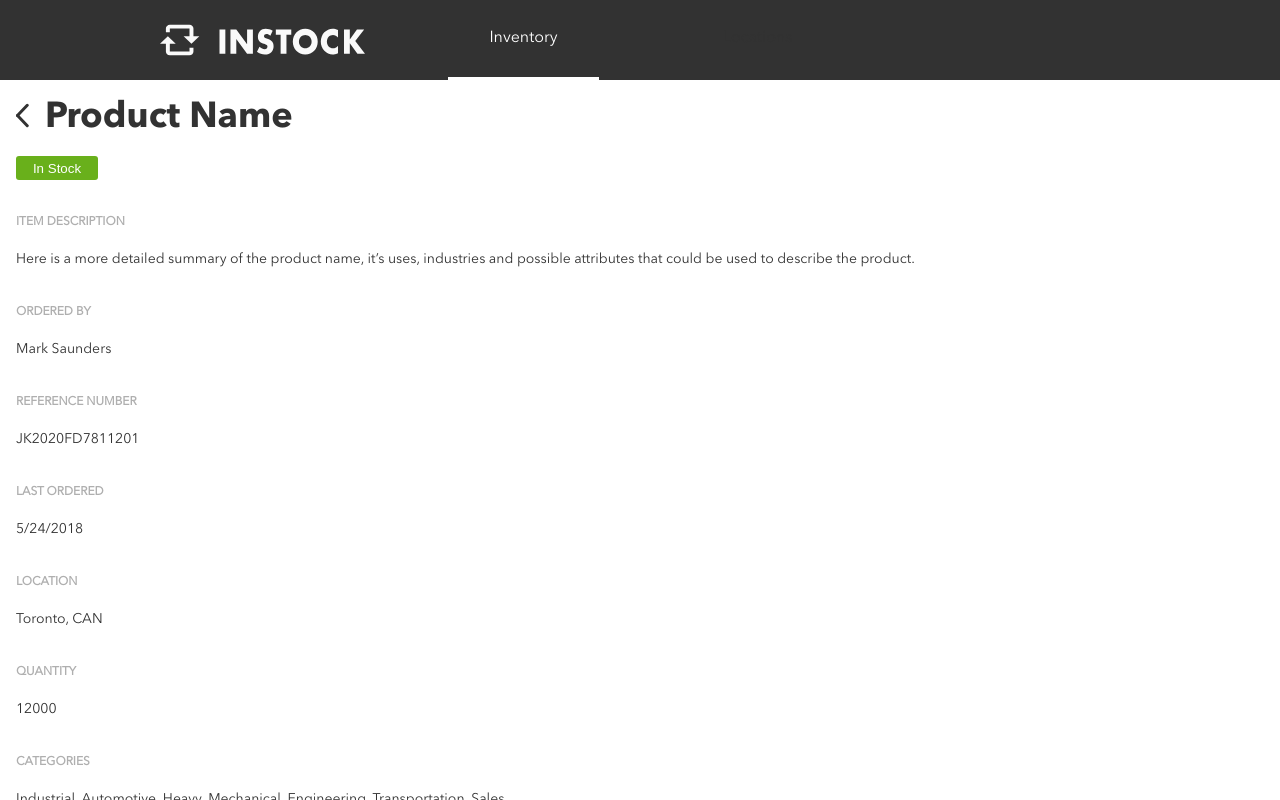
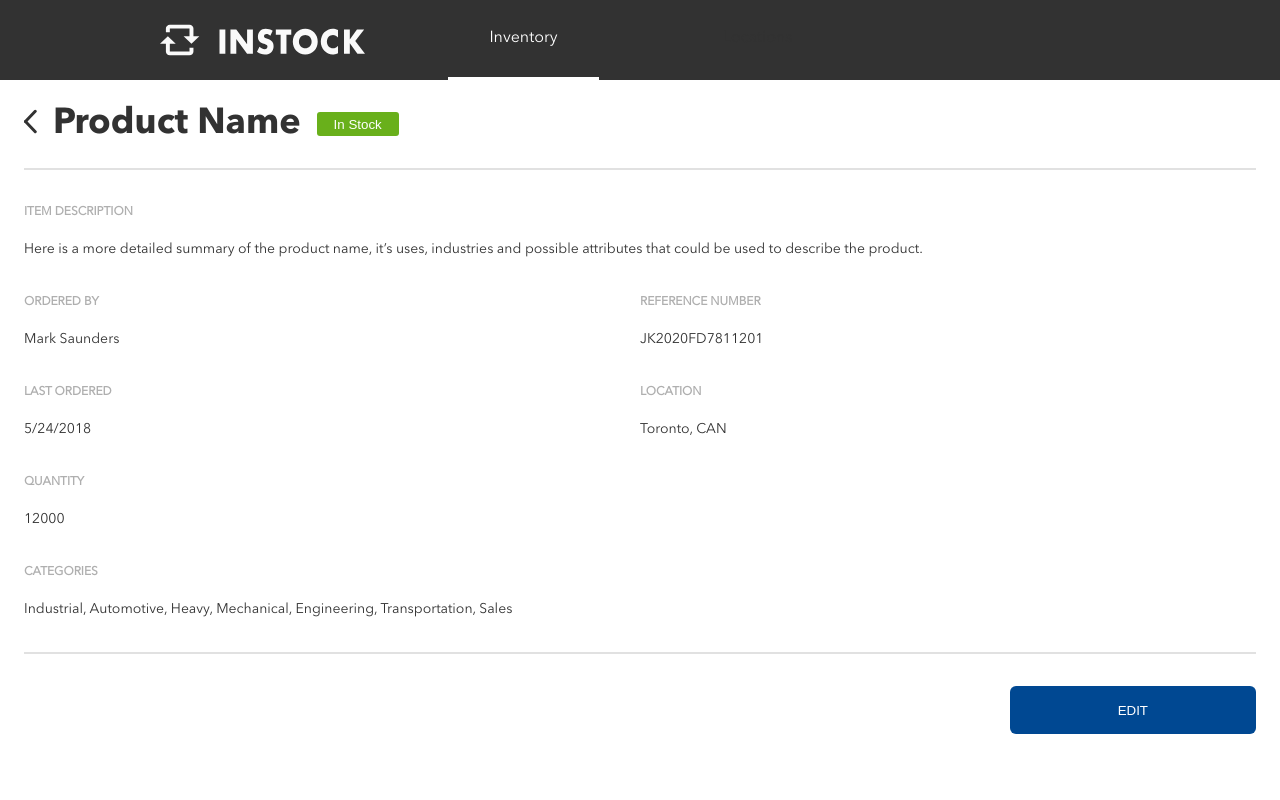
Before and after one commit to Jennormous/InStock, a React (Create React App) app in the folder client/: page / in a window 1280 px wide. Built offline with nearby package versions, Linux system fonts and the light colour scheme.

Commit message:
Tablet styling done, moving on to finish responsiveness then power through backend

```diff
--- a/client/src/components/Product.js
+++ b/client/src/components/Product.js
@@ -12,7 +12,8 @@ export default class Product extends Component {
           <h1 className="product__name texthead">Product Name</h1>
         </div>
         <button className="product__stock">In Stock</button>
-        <div className="product__textwrap">
+        <div className="product__textcontainer">
+          <div className="product__description">
             <h3 className="product__texthead label">ITEM DESCRIPTION</h3>
             <p className="product__textbody para">
               Here is a more detailed summary of the product name, it’s uses,
@@ -40,13 +41,14 @@ export default class Product extends Component {
             <h3 className="product__texthead label">QUANTITY</h3>
             <p className="product__textbody para">12000</p>
           </div>
-        <div className="product__textwrap">
+          <div className="product__categories">
             <h3 className="product__texthead label">CATEGORIES</h3>
             <p className="product__textbody para">
               Industrial, Automotive, Heavy, Mechanical, Engineering,
               Transportation, Sales
             </p>
           </div>
+        </div>
         <button className="product__edit">EDIT</button>
       </div>
     );
--- a/client/src/styles/main.css
+++ b/client/src/styles/main.css
@@ -193,6 +193,12 @@
       flex-wrap: wrap;
 }
 
+@media only screen and (min-width: 768px) {
+  .product__wrapper {
+    margin: 0 1.5rem;
+  }
+}
+
 .product__headwrap {
   -ms-flex-preferred-size: 100%;
       flex-basis: 100%;
@@ -202,6 +208,13 @@
   -webkit-box-align: center;
       -ms-flex-align: center;
           align-items: center;
+}
+
+@media only screen and (min-width: 768px) {
+  .product__headwrap {
+    -ms-flex-preferred-size: auto;
+        flex-basis: auto;
+  }
 }
 
 .product__backicon {
@@ -222,6 +235,28 @@
   background-color: #69b01b;
 }
 
+@media only screen and (min-width: 768px) {
+  .product__stock {
+    margin: 2rem 0 2rem 1rem;
+  }
+}
+
+.product__textcontainer {
+  display: -webkit-box;
+  display: -ms-flexbox;
+  display: flex;
+  -ms-flex-wrap: wrap;
+      flex-wrap: wrap;
+}
+
+@media only screen and (min-width: 768px) {
+  .product__textcontainer {
+    padding-top: 2rem;
+    border-top: solid 2px #e1e1e1;
+    border-bottom: solid 2px #e1e1e1;
+  }
+}
+
 .product__textwrap {
   -ms-flex-preferred-size: 100%;
       flex-basis: 100%;
@@ -233,6 +268,13 @@
   margin: 0;
 }
 
+@media only screen and (min-width: 768px) {
+  .product__textwrap {
+    -ms-flex-preferred-size: 50%;
+        flex-basis: 50%;
+  }
+}
+
 .product__texthead {
   -ms-flex-preferred-size: 100%;
       flex-basis: 100%;
@@ -241,6 +283,28 @@
 
 .product__textbody {
   margin: 0 0 2rem 0;
+}
+
+.product__description {
+  -ms-flex-preferred-size: 100%;
+      flex-basis: 100%;
+  -ms-flex-wrap: wrap;
+      flex-wrap: wrap;
+  display: -webkit-box;
+  display: -ms-flexbox;
+  display: flex;
+  margin: 0;
+}
+
+.product__categories {
+  -ms-flex-preferred-size: 100%;
+      flex-basis: 100%;
+  -ms-flex-wrap: wrap;
+      flex-wrap: wrap;
+  display: -webkit-box;
+  display: -ms-flexbox;
+  display: flex;
+  margin: 0;
 }
 
 .product__edit {
@@ -269,6 +333,14 @@
   outline: none;
 }
 
+@media only screen and (min-width: 768px) {
+  .product__edit {
+    margin: 2rem 0 2rem auto;
+    -ms-flex-preferred-size: 20%;
+        flex-basis: 20%;
+  }
+}
+
 html,
 body {
   margin: 0;
--- a/client/src/styles/partials/_product.scss
+++ b/client/src/styles/partials/_product.scss
@@ -3,12 +3,18 @@
     margin: 0 1rem;
     display: flex;
     flex-wrap: wrap;
+    @include tablet {
+      margin: 0 1.5rem;
+    }
   }
 
   &__headwrap {
     flex-basis: 100%;
     display: flex;
     align-items: center;
+    @include tablet {
+      flex-basis: auto;
+    }
   }
 
   &__backicon {
@@ -27,6 +33,19 @@
     border: none;
     margin-bottom: 2rem;
     background-color: $instock-green;
+    @include tablet {
+      margin: 2rem 0 2rem 1rem;
+    }
+  }
+
+  &__textcontainer {
+    display: flex;
+    flex-wrap: wrap;
+    @include tablet {
+      padding-top: 2rem;
+      border-top: solid 2px $mercury;
+      border-bottom: solid 2px $mercury;
+    }
   }
 
   &__textwrap {
@@ -34,6 +53,9 @@
     flex-wrap: wrap;
     display: flex;
     margin: 0;
+    @include tablet {
+      flex-basis: 50%;
+    }
   }
 
   &__texthead {
@@ -45,6 +67,20 @@
     margin: 0 0 2rem 0;
   }
 
+  &__description {
+    flex-basis: 100%;
+    flex-wrap: wrap;
+    display: flex;
+    margin: 0;
+  }
+
+  &__categories {
+    flex-basis: 100%;
+    flex-wrap: wrap;
+    display: flex;
+    margin: 0;
+  }
+
   &__edit {
     width: 100%;
     height: 3rem;
@@ -54,15 +90,23 @@
     border-radius: 6px;
     transition: 0.1s;
     margin-bottom: 1rem;
+
     &:hover {
       transition: 0.1s;
       background-color: $instock-hover;
     }
+
     &:active {
       background-color: $instock-dark-blue;
     }
+
     &:focus {
       outline: none;
     }
+
+    @include tablet {
+      margin: 2rem 0 2rem auto;
+      flex-basis: 20%;
+    }
   }
 }
```
Also changed, not shown: 1 other file (tests, documents, lock files or other folders). Lines whose indentation alone changed are shown as unchanged.
